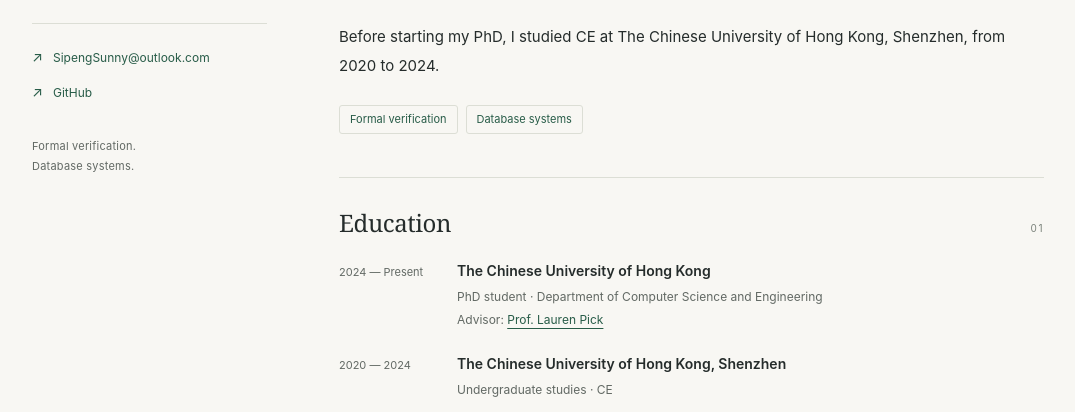
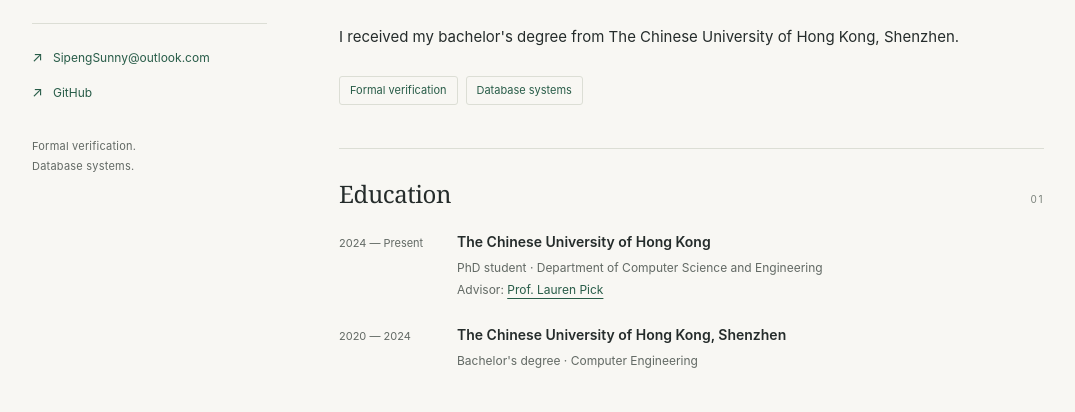
Before and after one commit to SunnyMeow12/SunnyMeow12.github.io, a plain HTML site: page index.html in a window 1280 px wide. Shown: the part 315-727 px from the top of the page, without its empty margins (102-1177 px from the left). Drawn offline with Linux system fonts and the light colour scheme.

Commit message:
Clarify bachelor degree and Computer Engineering programme

```diff
--- a/index.html
+++ b/index.html
@@ -39,13 +39,13 @@
           <h2 class="eyebrow" id="about-title">About me</h2>
           <p>Hello! I'm Sipeng, a PhD student in the <a href="https://www.cse.cuhk.edu.hk/">Department of Computer Science and Engineering</a> at <strong>The Chinese University of Hong Kong</strong>, where I am advised by <a href="https://lmpick.github.io/">Prof. Lauren Pick</a>.</p>
           <p>My research interests lie in <strong>formal verification</strong>. I currently work on the verification of database systems.</p>
-          <p>Before starting my PhD, I studied CE at The Chinese University of Hong Kong, Shenzhen, from 2020 to 2024.</p>
+          <p>I received my bachelor's degree from The Chinese University of Hong Kong, Shenzhen.</p>
           <div class="topics" aria-label="Research interests"><span>Formal verification</span><span>Database systems</span></div>
         </section>
         <section id="education" aria-labelledby="education-title">
           <div class="section-heading"><h2 id="education-title">Education</h2><span>01</span></div>
           <div class="education-item"><div class="date">2024 — Present</div><div><h3>The Chinese University of Hong Kong</h3><p>PhD student · Department of Computer Science and Engineering</p><p>Advisor: <a href="https://lmpick.github.io/">Prof. Lauren Pick</a></p></div></div>
-          <div class="education-item"><div class="date">2020 — 2024</div><div><h3>The Chinese University of Hong Kong, Shenzhen</h3><p>Undergraduate studies · CE</p></div></div>
+          <div class="education-item"><div class="date">2020 — 2024</div><div><h3>The Chinese University of Hong Kong, Shenzhen</h3><p>Bachelor's degree · Computer Engineering</p></div></div>
         </section>
         <section id="publications" aria-labelledby="publications-title">
           <div class="section-heading"><h2 id="publications-title">Publications</h2><span>02</span></div>
```
